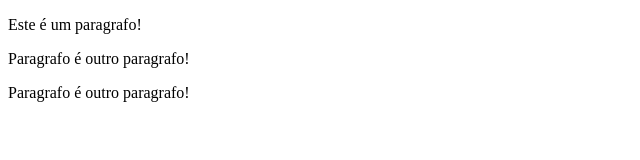
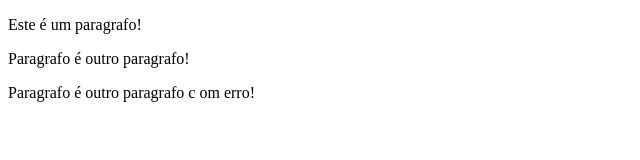
Before and after one commit to Brunaconstante/tarefa2802, a plain HTML site: page index.html in a window 1280 px wide. Shown: the full height of the page, 0-640 px from the left. Drawn offline with Linux system fonts and the light colour scheme.

Commit message:
versao de alteracao pelo github

```diff
--- a/index.html
+++ b/index.html
@@ -6,7 +6,7 @@
 <body>
 <p>Este é um paragrafo!</p>
 <p>Paragrafo é outro paragrafo!</p>
-	<p>Paragrafo é outro paragrafo!</p>
+<p>Paragrafo é outro paragrafo c om erro!</p>
 </body>
 
 </html>
```
